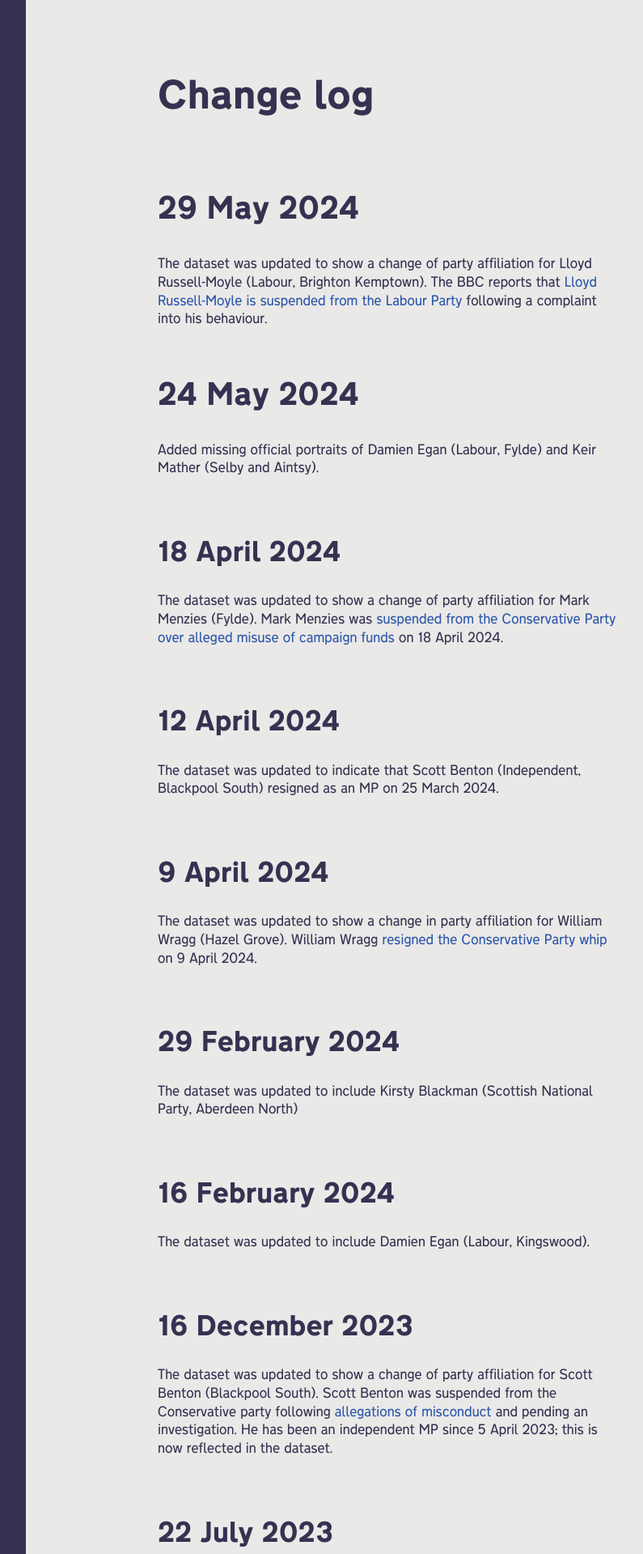
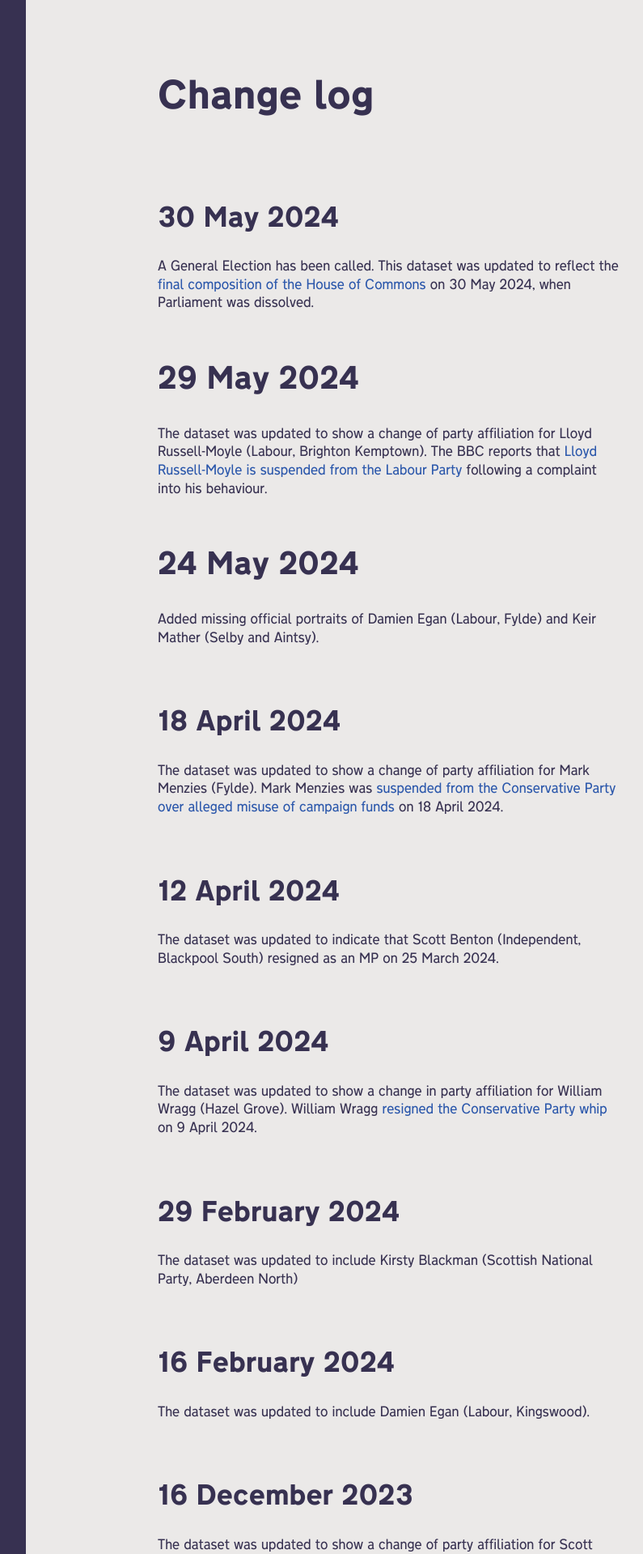
Before and after one commit to johnpeart/lgbt-mp, a Jekyll site: the page built from change-log.md, in a window 1280 px wide. Shown: the top 1919 px of the page at 81% size, without its empty margins (352-1147 px from the left). Built offline with Jekyll 4.4.1, drawn with Linux system fonts in a browser that asks for light colours; some of the changed text lies outside the part shown.

Commit message:
Update change-log.md

```diff
--- a/change-log.md
+++ b/change-log.md
@@ -2,6 +2,10 @@
 layout: page
 title: Change log
 ---
+
+## 30 May 2024
+
+A General Election has been called. This dataset was updated to reflect the [final composition of the House of Commons](/historic/parliament/end/2024-05-30) on 30 May 2024, when Parliament was dissolved.
 
 # 29 May 2024
 
```
